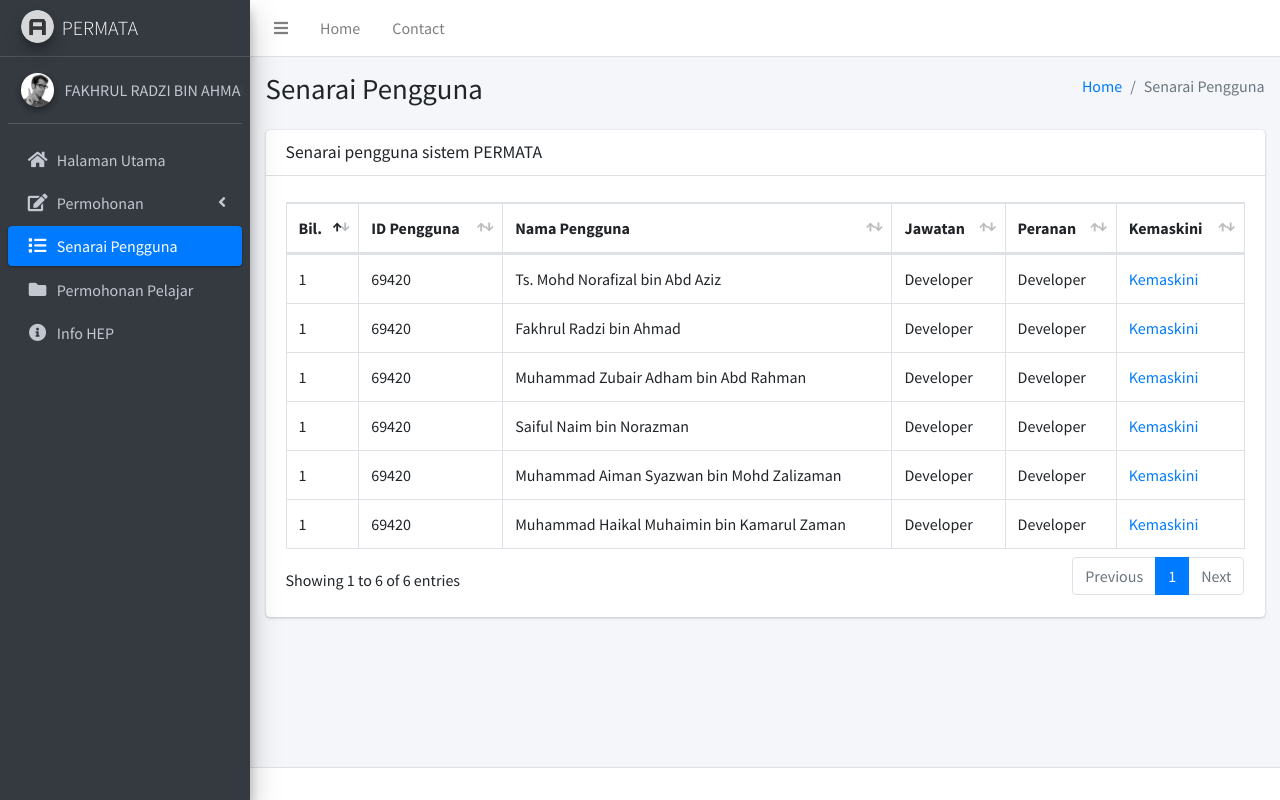
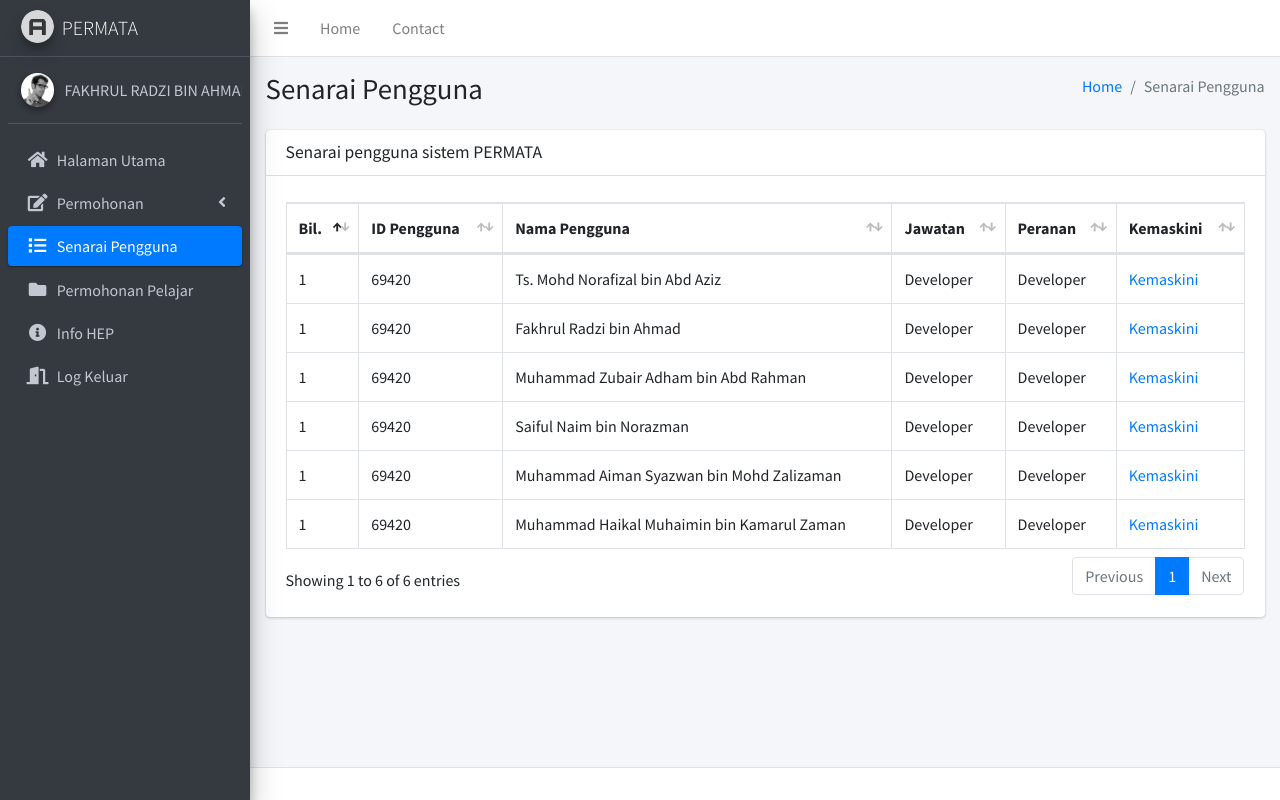
Before and after one commit to FakhrulRadziCode/PERMATA, a PHP site: page /pages/table_user.php in a window 1280 px wide. Run offline with PHP 8.4, Linux system fonts and the light colour scheme; some libraries are stand-ins or nearby versions.

Commit message:
add logout

```diff
--- a/pages/table_user.php
+++ b/pages/table_user.php
@@ -22,9 +22,9 @@
 <div class="wrapper">
 
   <!-- Preloader -->
-  <div class="preloader flex-column justify-content-center align-items-center">
+  <!-- <div class="preloader flex-column justify-content-center align-items-center">
     <img class="animation__shake" src="../dist/img/AdminLTELogo.png" alt="AdminLTELogo" height="60" width="60">
-  </div>
+  </div> -->
 
   <!-- Navbar -->
   <nav class="main-header navbar navbar-expand navbar-white navbar-light">
@@ -135,6 +135,14 @@
               <i class="nav-icon fas fa-info-circle"></i>
               <p>
                 Info HEP
+              </p>
+            </a>
+          </li>
+          <li class="nav-item">
+            <a href="../plogout.php" class="nav-link">
+              <i class="nav-icon fas fa-door-open"></i>
+              <p>
+                Log Keluar
               </p>
             </a>
           </li>
```
